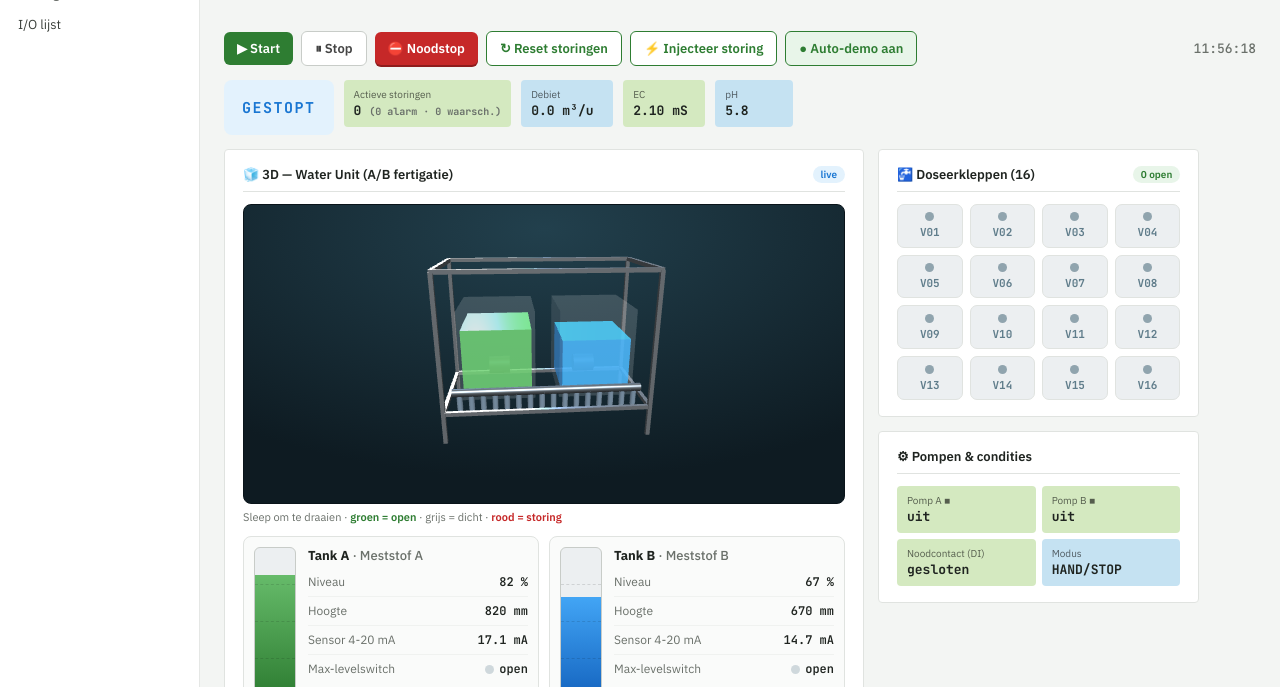
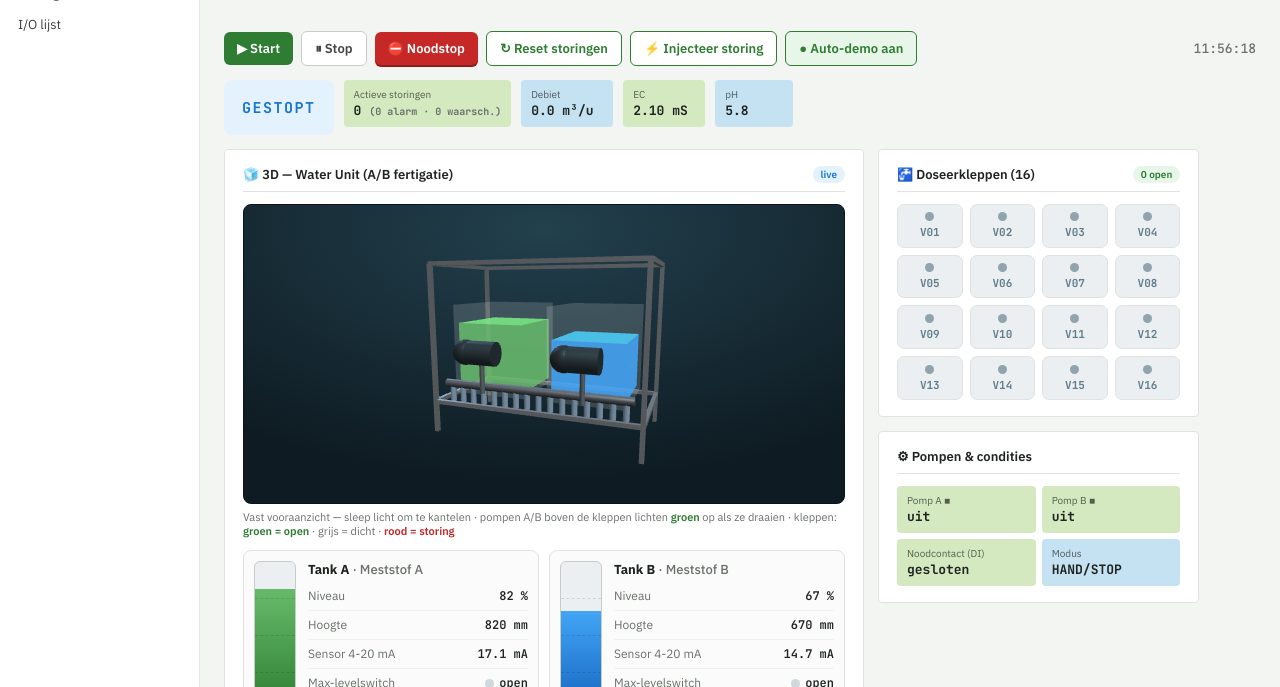
Before and after one commit to wesselaerts/klimaat-software-test, a plain HTML site: page index.html in a window 1280 px wide. Shown: the part 113-800 px from the top of the page. Drawn offline with nearby package versions, Linux system fonts and the light colour scheme; animation ran at ten frames a second.

Commit message:
Add files via upload

```diff
--- a/index.html
+++ b/index.html
@@ -1364,7 +1364,7 @@ function renderWUDash(){
     <div class="card">
       <div class="card-h"><h3>🧊 3D — Water Unit (A/B fertigatie)</h3><span class="pill pill-info">live</span></div>
       <div class="wu-3d" id="wu3d"></div>
-      <div style="font-size:11px;color:var(--text-secondary);margin-top:6px;">Sleep om te draaien · <span style="color:#2e7d32;font-weight:600;">groen = open</span> · grijs = dicht · <span style="color:var(--alarm);font-weight:600;">rood = storing</span></div>
+      <div style="font-size:11px;color:var(--text-secondary);margin-top:6px;">Vast vooraanzicht — sleep licht om te kantelen · pompen A/B boven de kleppen lichten <span style="color:#2e7d32;font-weight:600;">groen</span> op als ze draaien · kleppen: <span style="color:#2e7d32;font-weight:600;">groen = open</span> · grijs = dicht · <span style="color:var(--alarm);font-weight:600;">rood = storing</span></div>
       <div class="wu-tanks">${tank(w.tankA,'A')}${tank(w.tankB,'B')}</div>
     </div>
     <div>
@@ -1441,7 +1441,7 @@ function initWU3D(){
     renderer.setSize(600,300);
     const scene=new THREE.Scene();
     const camera=new THREE.PerspectiveCamera(42,2,0.1,100);
-    camera.position.set(7.5,5.2,9); camera.lookAt(0,1.2,0);
+    camera.position.set(4.0,3.4,10.8); camera.lookAt(0,1.45,0.5);
     scene.add(new THREE.AmbientLight(0xffffff,0.7));
     const d1=new THREE.DirectionalLight(0xffffff,0.85); d1.position.set(6,10,6); scene.add(d1);
     const d2=new THREE.DirectionalLight(0x88bbff,0.35); d2.position.set(-6,4,-5); scene.add(d2);
@@ -1474,15 +1474,25 @@ function initWU3D(){
       tip.position.set(x,0.0,FD/2-0.25); grp.add(tip);
       WU3.valves.push({body,tip});
     }
-    function pump(x){ const m=new THREE.Mesh(new THREE.CylinderGeometry(0.3,0.3,0.7,18), new THREE.MeshStandardMaterial({color:0x37474f,metalness:0.5,roughness:0.5})); m.rotation.z=Math.PI/2; m.position.set(x,0.5,-FD/2+0.55); grp.add(m); return m; }
+    function pump(x){
+      const g=new THREE.Group();
+      const body=new THREE.Mesh(new THREE.CylinderGeometry(0.34,0.34,0.9,20), new THREE.MeshStandardMaterial({color:0x37474f,metalness:0.5,roughness:0.45,emissive:0x000000}));
+      body.rotation.z=Math.PI/2; g.add(body);
+      const cap=new THREE.Mesh(new THREE.SphereGeometry(0.36,16,12), new THREE.MeshStandardMaterial({color:0x2b363c,metalness:0.4,roughness:0.5}));
+      cap.position.set(-0.5,0,0); g.add(cap);
+      const fp=new THREE.Mesh(new THREE.CylinderGeometry(0.07,0.07,1.05,12), pipeMat);
+      fp.position.set(0,-0.62,0); g.add(fp);
+      g.position.set(x,1.55,FD/2-0.05); grp.add(g);
+      return body;
+    }
     WU3.pumpA=pump(-1.45); WU3.pumpB=pump(1.45);
     WU3.renderer=renderer; WU3.scene=scene; WU3.camera=camera; WU3.grp=grp; WU3.canvas=renderer.domElement;
-    WU3.rot=0.6; WU3.auto=true; WU3.ok=true;
+    WU3.rot=0; WU3.ok=true;
     let drag=false, px=0;
     renderer.domElement.style.touchAction='none';
-    renderer.domElement.addEventListener('pointerdown',e=>{drag=true;px=e.clientX;WU3.auto=false;});
+    renderer.domElement.addEventListener('pointerdown',e=>{drag=true;px=e.clientX;});
     window.addEventListener('pointerup',()=>{drag=false;});
-    window.addEventListener('pointermove',e=>{ if(drag){ WU3.rot+=(e.clientX-px)*0.01; px=e.clientX; }});
+    window.addEventListener('pointermove',e=>{ if(drag){ WU3.rot=Math.max(-0.55,Math.min(0.55, WU3.rot+(e.clientX-px)*0.008)); px=e.clientX; }});
     animateWU3D();
   }catch(err){ WU3.ok=false; }
 }
@@ -1491,17 +1501,18 @@ function animateWU3D(){
   WU3.raf=requestAnimationFrame(animateWU3D);
   if(!WU3.ok) return;
   if(state.section!=='waterunit') return;
-  if(WU3.auto) WU3.rot+=0.0035;
   WU3.grp.rotation.y=WU3.rot;
   const w=state.wu;
   wuSetFill(WU3.fillA, w.tankA.sensorFault?6:w.tankA.lvl, w.tankA.sensorFault?0x9e9e9e:0x43a047);
   wuSetFill(WU3.fillB, w.tankB.sensorFault?6:w.tankB.lvl, w.tankB.sensorFault?0x9e9e9e:0x1e88e5);
   w.valves.forEach((v,i)=>{ const m=WU3.valves[i]; if(!m) return;
     const c = v.st==='open'?0x35d07f : v.st==='fault'?0xef4444 : 0x5a6b7a;
+    const e = v.st==='open'?0x0c3d22 : v.st==='fault'?0x4a0a0a : 0x000000;
     m.body.material.color.setHex(c); m.tip.material.color.setHex(c);
+    if(m.body.material.emissive) m.body.material.emissive.setHex(e);
   });
-  WU3.pumpA.material.color.setHex(w.pumpA.fault?0xef4444 : w.pumpA.on?0x35d07f:0x37474f);
-  WU3.pumpB.material.color.setHex(w.pumpB.fault?0xef4444 : w.pumpB.on?0x35d07f:0x37474f);
+  const pglow=(m,p)=>{ const c=p.fault?0xef4444:p.on?0x35d07f:0x37474f; const e=p.fault?0x5a0a0a:p.on?0x0c3d22:0x000000; m.material.color.setHex(c); if(m.material.emissive) m.material.emissive.setHex(e); };
+  pglow(WU3.pumpA,w.pumpA); pglow(WU3.pumpB,w.pumpB);
   WU3.renderer.render(WU3.scene,WU3.camera);
 }
 function mountWU3D(){
```
